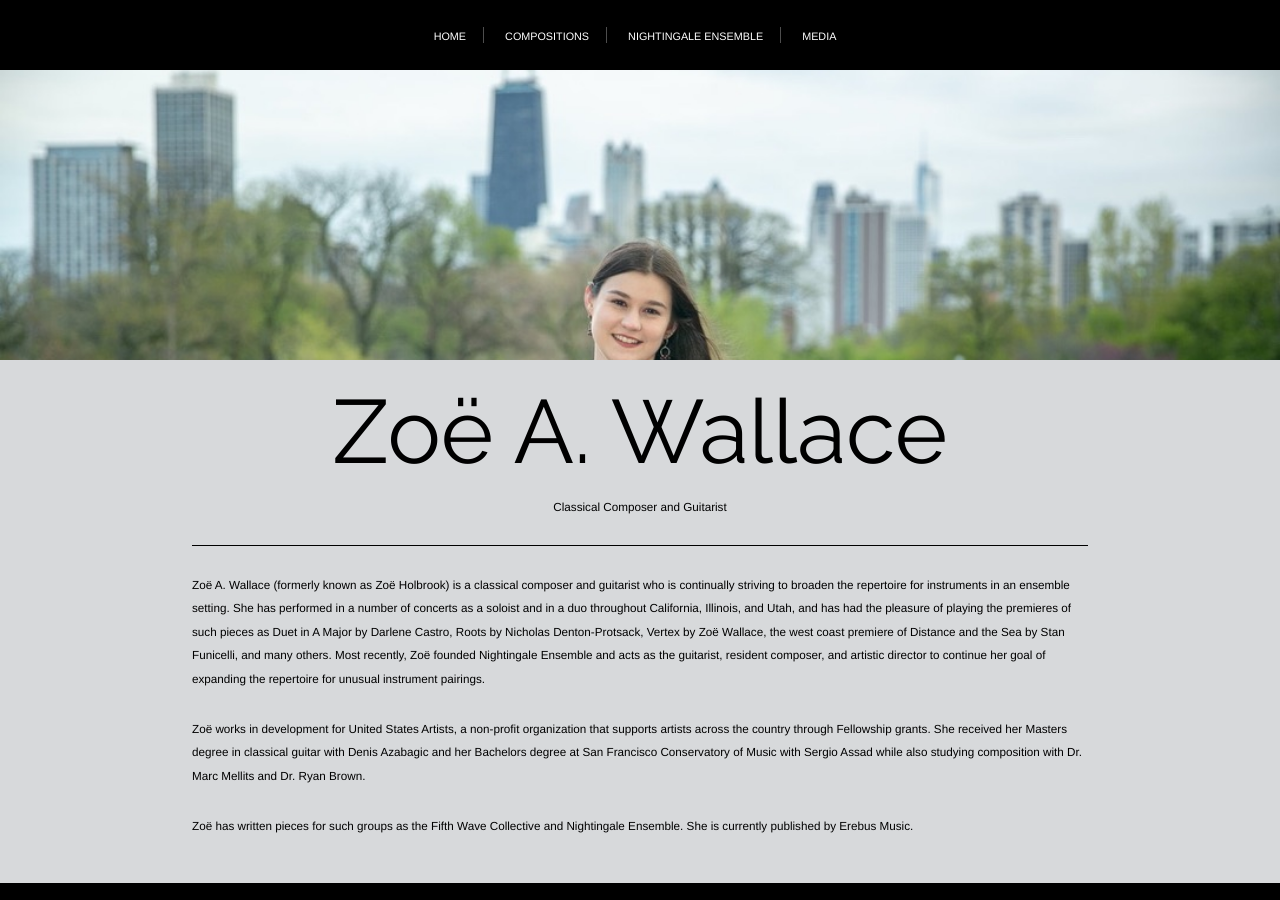
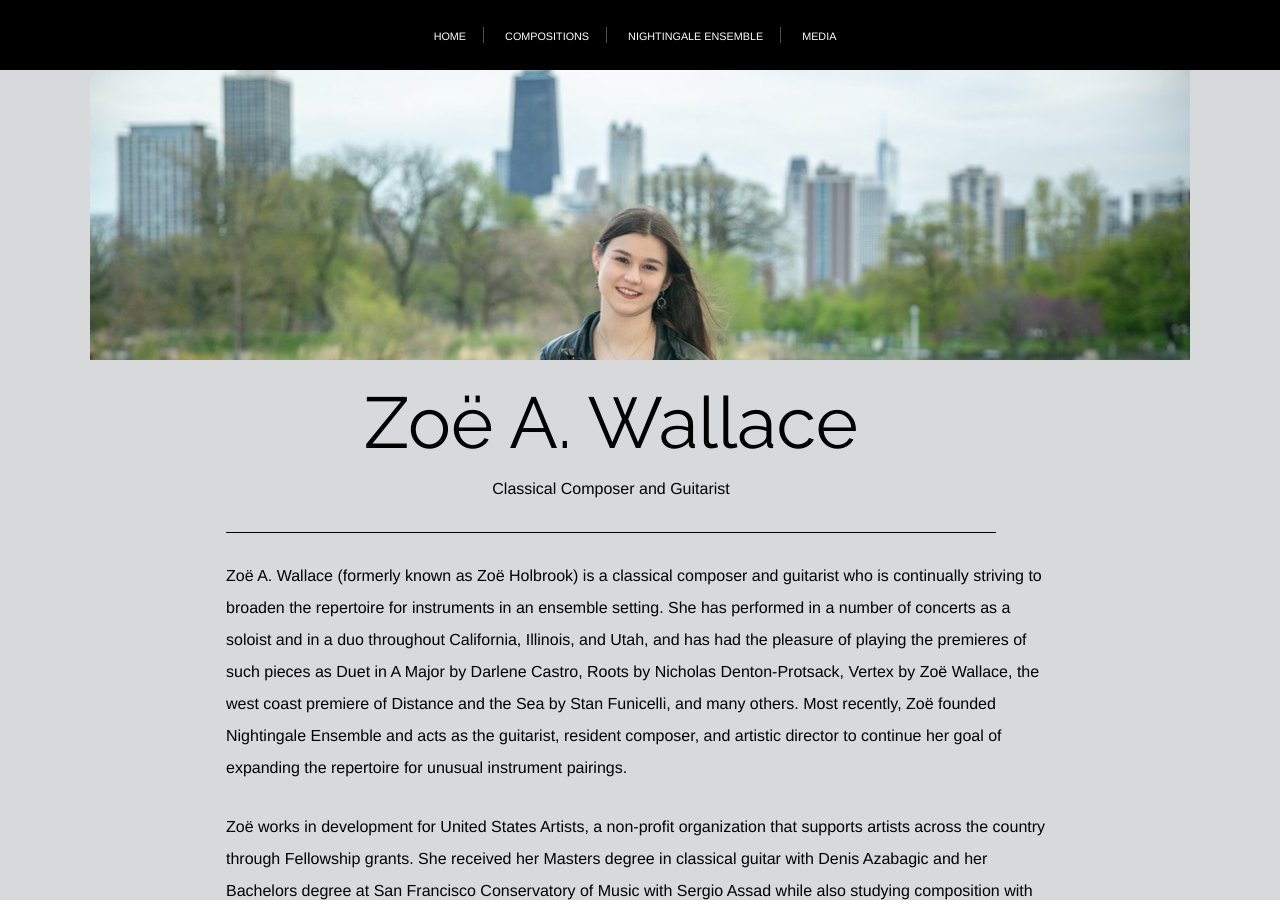
Before and after one commit to GuitHuib/zoeawallace, a Jekyll site: the page built from index.html, in a window 1280 px wide and 900 px high. Built offline with Jekyll 4.4.1, drawn with Linux system fonts in a browser that asks for light colours.

Commit message:
add max screen size

```diff
--- a/css/main.css
+++ b/css/main.css
@@ -12,17 +12,17 @@ a {
   text-decoration: none;
 }
 p {
-  font-size: 1.3vh;
+  font-size: 1rem;
   line-height: 2em;
   padding-bottom: 3vh;
 }
 h1 {
   font-family: 'Raleway', helvetica, sans;
-  font-size: 7vw;
+  font-size: 4.5rem;
   margin-bottom: 0.2em;
 }
 h2 {
-  font-size: 3vw;
+  font-size: 2rem;
 }
 ul {
   list-style: none;
@@ -35,8 +35,18 @@ ul {
   flex-direction: column;
   flex: 1 1 auto;
   padding: 7.2vh 0 0 0;
-  width: 100;
+  width: 100%;
   margin: 0;
+}
+
+@media (min-width: 1100px) {
+  html{
+    background-color: #d7d9db;
+  }
+  .content-container {
+    max-width: 1100px;
+    margin: 0 auto;
+  }
 }
 
 /* HEADER STYLES */
@@ -133,7 +143,7 @@ ul {
   border-bottom: 1px solid #000;
   color: #000;
   padding-top: 3vh;
-  margin: 0 15vw;
+  margin: 0 8.5rem;
   text-align: center;
   width: 70%
 }
@@ -145,7 +155,7 @@ ul {
 
 .bio {
   background-color: #d7d9db;
-  padding: 3vh 15vw 2vh;
+  padding: 3vh 8.5rem 2vh;
 }
 .bio h1 {
   font-size: 3vh;
@@ -157,7 +167,6 @@ ul {
 
 .compositions {
   box-sizing: border-box;
-  position: relative;
 }
 .compositions > div {
   border: 1px solid #000;
@@ -168,7 +177,7 @@ ul {
   background-position: center;
   color: #000;
   position: relative;
-  padding: 2vh 2vh;
+  padding: 2vh 1.7rem;
 }
 .ensemble p {
   padding-bottom: 1.2vh;
@@ -194,7 +203,7 @@ ul {
   background-size: cover;
   box-sizing: border-box;
   color: #000;
-  padding: 2vh 2vh;
+  padding: 2vh 1.7rem;
   position: relative;
 }
  /*
@@ -210,7 +219,7 @@ ul {
   z-index: -1;
 }
 */
-
+/*
 .upcoming {
   padding: 2vh 2vh;
   position: relative;
@@ -227,8 +236,9 @@ ul {
   right: 0;
   z-index: -1;
 }
+*/
 .works-list {
-  padding: 2vh 0 0 2vw;
+  padding: 2vh 0 0 1.7rem;
 }
 
 /* NIGHTINGALE STYLES */
@@ -236,7 +246,7 @@ ul {
 .nightingale {
   background-color: #d7d9db;
   box-sizing: border-box;
-  padding: 4vh 15vw 4vh 15vw;
+  padding: 4rem 8.5rem;
   margin-bottom: -2vh;
   height: 100%;
   width: 100%;
@@ -282,7 +292,7 @@ ul {
 
 .media-gallery {
   background-color: #d7d9db;
-  padding: 0 2vw;
+  padding: 0 1.8rem;
 }
 .media-row {
   border-top: 1px solid #000;
```
Also changed, not shown: audio/index.html (+5 -5 lines).
